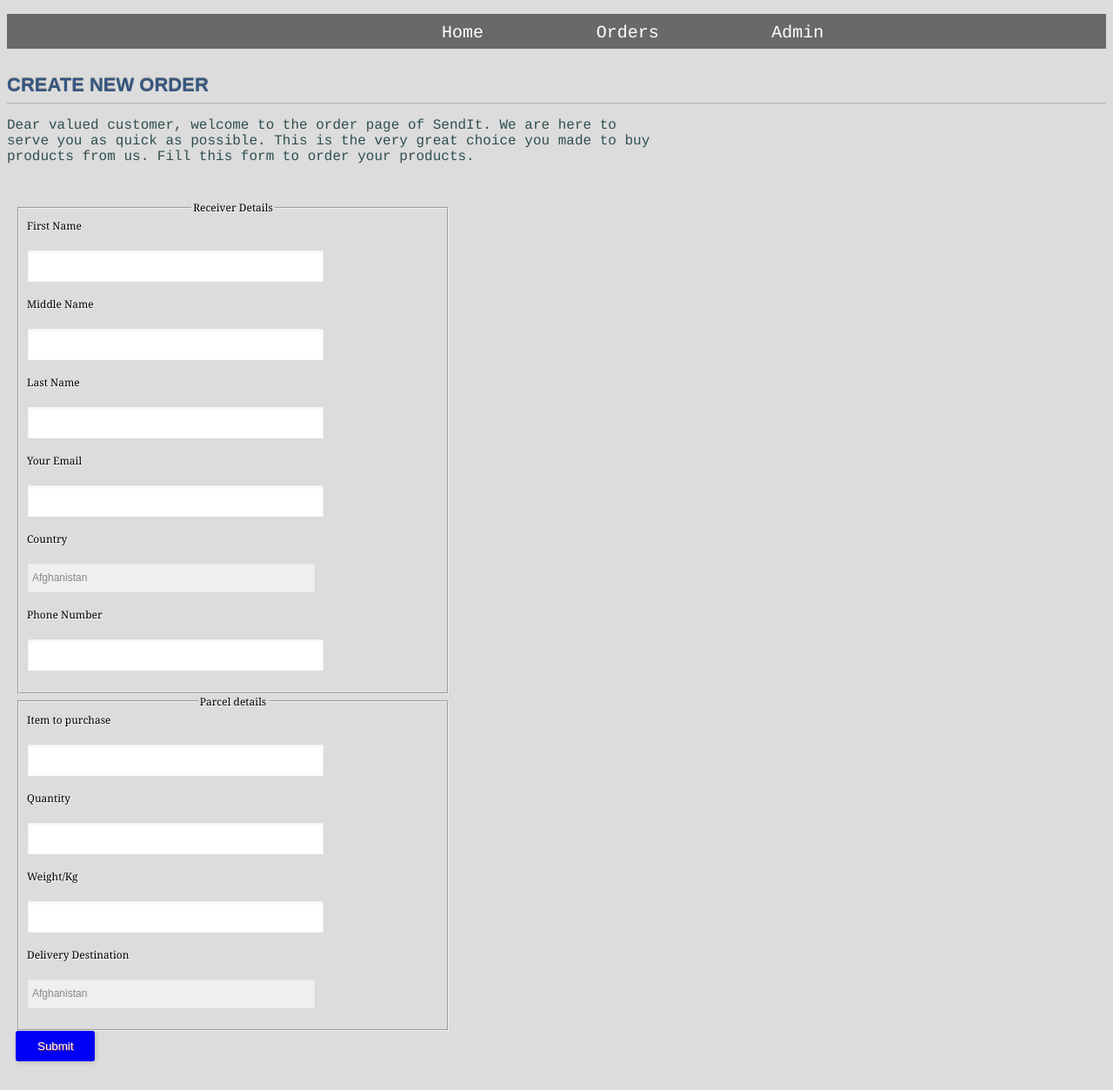
After one commit to evaristrust/SendIt, a PHP site: page /order.html in a window 1280 px wide. The commit adds this page. Shown: the whole page at 87% size. Run offline with PHP 8.4, Linux system fonts and the light colour scheme.

Commit message:
UI Create New Order

```diff
--- a/css/style.css
+++ b/css/style.css
@@ -106,3 +106,85 @@ p#greeting {
 	text-transform: uppercase;
 
 }
+
+form.beautiful_form {
+
+    max-width: 500px;
+
+    padding: 25px 15px 25px 10px;
+    font: 12px Georgia, "Times New Roman", Times, serif;
+
+    text-shadow: 1px 1px 1px #FFF;
+
+}
+
+
+form.beautiful_form fieldset legend {
+	text-align: center;
+}
+
+form.beautiful_form label {
+    display: block;
+    margin: 0px;
+}
+form.beautiful_form label>span {
+    float: left;
+    width: 20%;
+    text-align: right;
+    padding-right: 10px;
+    margin-top: 10px;
+    color: #888;
+}
+form.beautiful_form input[type="text"], form.beautiful_form input[type="email"], form.beautiful_form input[type="number"], form.beautiful_form select {
+	border: 1px solid #DADADA;
+	color: #888;
+	height: 30px;
+	margin-bottom: 16px;
+	margin-right: 6px;
+	margin-top: 2px;
+	outline: 0 none;
+	padding: 3px 3px 3px 5px;
+	width: 70%;
+	font-size: 12px;
+	line-height:15px;
+	box-shadow: inset 0px 1px 4px #ECECEC;
+	-moz-box-shadow: inset 0px 1px 4px #ECECEC;
+	-webkit-box-shadow: inset 0px 1px 4px #ECECEC;
+}
+
+form.beautiful_form select {
+
+    appearance:none;
+    -webkit-appearance:none;
+    -moz-appearance: none;
+    text-indent: 0.01px;
+    text-overflow: '';
+    width: 70%;
+    height: 35px;
+	line-height: 25px;
+}
+
+form.beautiful_form .submit_btn {
+	background: #0000f5;
+	border: none;
+	padding: 10px 25px 10px 25px;
+	color: #FFF;
+	box-shadow: 1px 1px 5px #B6B6B6;
+	border-radius: 3px;
+	text-shadow: 1px 1px 1px #9E3F3F;
+	cursor: pointer;
+}
+form.beautiful_form .submit_btn:hover {
+    background: #CF7A7A
+}
+
+.btn-primary {
+
+    background-color:#6A5ACD;
+    color: #fff;
+    font-family: courier;
+    font-size: 18px;
+    width: 30%;
+    padding: 20px;
+    cursor: pointer;
+}
--- /dev/null
+++ b/order.html
@@ -0,0 +1,91 @@
+
+<!Doctype html>
+<html>
+<head>
+  <meta charset="UTF-8">
+  <meta name="viewport" content="width=device-width, initial-scale=1">
+  <link rel="stylesheet" type="text/css" href="css/style.css">
+  <title> create order</title>
+</head>
+
+<body>
+  <nav>
+    <ul>
+      <li><a href="index.html">Home</a></li>
+      <li><a href="#">Orders</a>
+        <ul>
+        <li><a href="order.html"> Create Order</a></li>
+        <li><a href="orders.html">Orders</a></li>
+        </ul>
+      </li>
+      <li><a href="admin/index.html">Admin</a></li>
+    </ul>
+  </nav>
+
+  <h3 class="page_header">Create New Order</h3>
+    <p id="greeting">
+      Dear valued customer, welcome to the order page of SendIt. We are here to serve you as quick as possible.
+      This is the very great choice you made to buy products from us. Fill this form to order your products.
+    </p>
+  <form method = "post" class="beautiful_form">
+    <fieldset>
+      <legend> Receiver Details </legend>
+      <label for="first">First Name</label><br>
+      <input id = "frst" type="text" name="Fist Name" required><br>
+      <label for="middle">Middle Name</label><br>
+      <input type="text" name="Middle Name" required><br>
+      <label>Last Name</label><br>
+      <input type="text" name="Last Name" required><br>
+      <label>Your Email</label><br>
+      <input type = "email" name= "email" required autocomplete="on"><br>
+      <label for="country"> Country </label><br>
+
+      <select>
+        <option value="Afghanistan">Afghanistan</option>
+        <option value="Bahamas">Bahamas</option>
+        <option value="Cambodia">Cambodia</option>
+        <option value="Denmark">Denmark</option>
+        <option value="Ecuador">Ecuador</option>
+        <option value="Falkland Islands">Falkland Islands (Malvinas)</option>
+        <option value="Gabon">Gabon</option>
+        <option value="Haiti">Haiti</option>
+        <option value="Iceland">Iceland</option>
+        <option value="Japan">Japan</option>
+        <option value="Nigeria">Nigeria</option>
+        <option value="Rwanda">Rwanda</option>
+      </select>
+      <label for="tel"> Phone Number </label><br>
+      <input type="text" name="phone" required><br>
+    </fieldset>
+
+    <fieldset>
+      <legend> Parcel details</legend>
+      <label for="item"> Item to purchase <label><br>
+      <input  type="text" name="parcel" required><br>
+      <label for="qnty"> Quantity </label><br>
+      <input type="number" name="quantity" required><br>
+      <label for="weight"> Weight/Kg </label><br>
+      <input type="number" name="weight" required><br>
+
+      <label for="destiny"> Delivery Destination </label><br>
+      <select>
+        <option value="Afghanistan">Afghanistan</option>
+        <option value="Bahamas">Bahamas</option>
+        <option value="Cambodia">Cambodia</option>
+        <option value="Denmark">Denmark</option>
+        <option value="Ecuador">Ecuador</option>
+        <option value="Falkland Islands">Falkland Islands (Malvinas)</option>
+        <option value="Gabon">Gabon</option>
+        <option value="Haiti">Haiti</option>
+        <option value="Iceland">Iceland</option>
+        <option value="Japan">Japan</option>
+        <option value="Nigeria">Nigeria</option>
+        <option value="Rwanda">Rwanda</option>
+      </select><br>
+    </fieldset>
+
+    <button type="button" class="submit_btn"> Submit </button
+
+  </form>
+</body>
+</html>
```
